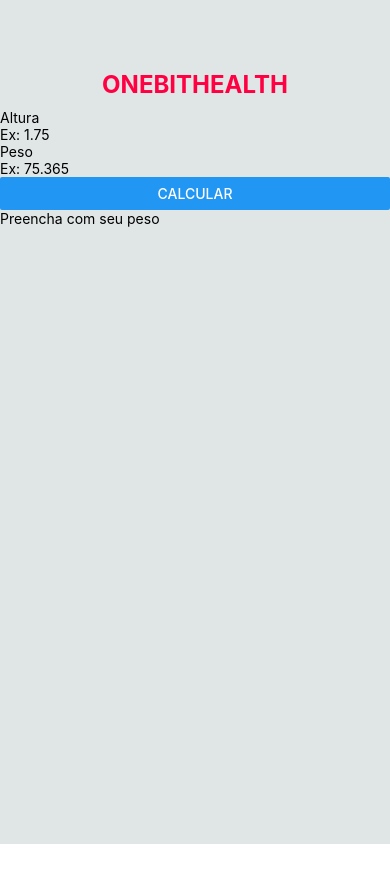
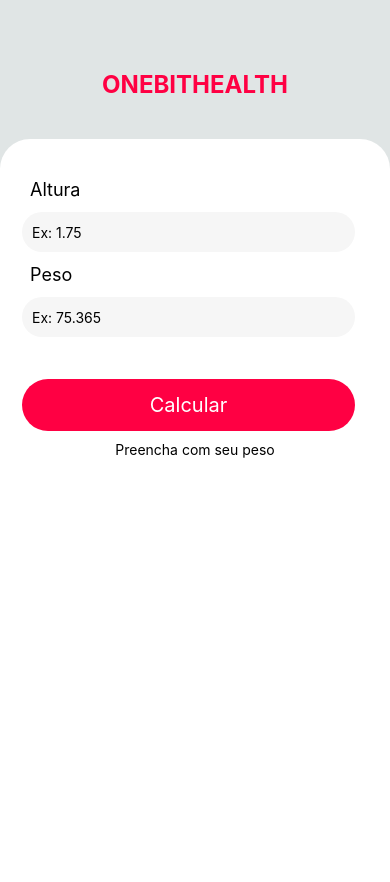
Before and after one commit to Joallisson/ONEBITHEALTH, a React Native app: screen / in a window 390 px wide. Shown: the top 882 px of the page. Before the commit the page ends 844 px from the top, so only its background shows below. Built offline with nearby package versions, Linux system fonts and the light colour scheme.

Commit message:
Finalizado estilização do formulário e do botão

```diff
--- a/src/components/Form/index.js
+++ b/src/components/Form/index.js
@@ -1,6 +1,7 @@
 import React, {useState} from "react";
-import {View, Text, TextInput, Button} from "react-native"
+import {View, Text, TextInput, TouchableOpacity} from "react-native"
 import ResultIMC from "./ResultIMC";
+import styles from "./style";
 
 export default function Form(){
 
@@ -33,31 +34,35 @@
     }
 
     return(
-        <View>
+        <View style = {styles.FormContext}>
 
             {/* FORMULÁRIO ONDE SERÃO PREENCHIDAS AS INFORMAÇÕES DO PESO E ALTURA */}
-            <View>
+            <View style = {styles.Form}>
 
-                <Text>Altura</Text>
+                <Text style = {styles.FormLabel}>Altura</Text>
                 <TextInput
+                    style = {styles.input}
                     onChangeText = {setHeight} //quando clicar pra inserir a altura esse valor irá para a variável height
                     value = {height} //o valor do textInput vai seu igual ao da variável height
                     placeholder = "Ex: 1.75"
                     keyboardType = "numeric"
                 />
 
-                <Text>Peso</Text>
+                <Text style = {styles.FormLabel}>Peso</Text>
                 <TextInput
+                    style = {styles.input}
                     onChangeText = {setWeight} //quando clicar pra inserir a altura esse valor irá para a variável weight
                     value = {weight} //o valor do textInput vai seu igual ao da variável weight
                     placeholder = "Ex: 75.365"
                     keyboardType = "numeric"
                 />
 
-                <Button
+                <TouchableOpacity
+                    style = {styles.buttonCalculator}
                     onPress = {() => validationIMC()}
-                    title = {textButton}
-                />
+                >
+                    <Text style = {styles.textButtonCalculator}>{textButton}</Text>
+                </TouchableOpacity>
 
             </View>
 
--- a/src/components/Form/style.js
+++ b/src/components/Form/style.js
@@ -1,9 +1,50 @@
 import { StyleSheet } from "react-native";
 
 const styles = StyleSheet.create({
+    FormContext:{
+        width:  "100%",
+        height: "100%",
+        bottom: 0,
+        backgroundColor: "#ffffff",
+        alignItems: "center",
+        borderTopLeftRadius: 30,
+        borderTopRightRadius: 30,
+        marginTop: 30
+    },
     Form:{
-
-    }
+        width: "100%",
+        height: "auto",
+        marginTop: 30,
+        padding: 10,
+    },
+    FormLabel:{
+        color: "#000000",
+        fontSize: 18,
+        paddingLeft: 20,
+    },
+    input:{
+        width: "90%",
+        borderRadius: 50,
+        backgroundColor: "#f6f6f6",
+        height: 40,
+        margin: 12,
+        paddingLeft: 10,
+    },
+    buttonCalculator:{
+        borderRadius: 50,
+        alignItems: "center",
+        justifyContent: "center",
+        width: "90%",
+        backgroundColor: "#FF0043",
+        paddingTop: 14,
+        paddingBottom: 14,
+        marginLeft: 12,
+        marginTop: 30,
+    },
+    textButtonCalculator:{
+        fontSize: 20,
+        color: "#ffffff",
+    },
 })
 
 export default styles
```
